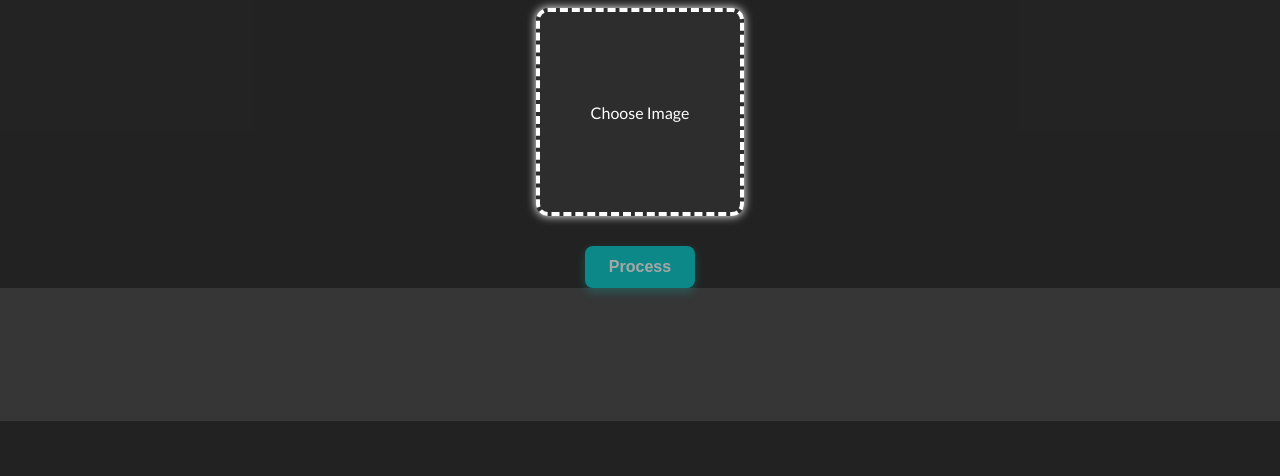
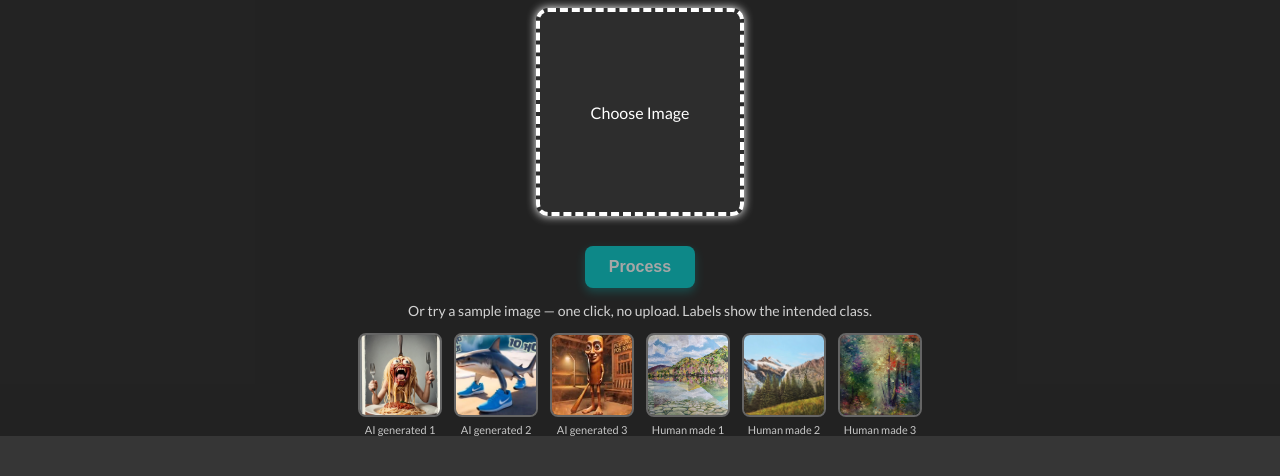
Before and after one commit to veriscool/AI-image-detection, a Flask app: page / in a window 1280 px wide. Shown: the part 379-855 px from the top of the page. Before the commit the page ends 800 px from the top, so only its background shows below. Run offline with Flask 3, Linux system fonts and the light colour scheme.

Commit message:
adding image sample feature to the website interface

```diff
--- a/webapp/app.py
+++ b/webapp/app.py
@@ -19,7 +19,7 @@ import sys
 from pathlib import Path
 
 import torch
-from flask import Flask, render_template, request, url_for
+from flask import Flask, render_template, request, send_from_directory, url_for
 from PIL import Image
 from werkzeug.utils import secure_filename
 
@@ -33,6 +33,16 @@ WEIGHTS = os.environ.get(
     "AI_DETECTOR_WEIGHTS", str(PROJECT_ROOT / "models" / "ai_image_detector.pth")
 )
 CONFIDENT_THRESHOLD = 0.75
+
+# One-click preset images for the homepage sample gallery. Optional: if this folder
+# isn't present (e.g. a fresh clone before the images are pushed), the gallery is
+# simply omitted from the page.
+SAMPLE_IMAGES_DIR = PROJECT_ROOT / "test images"
+SAMPLE_IMAGE_EXTENSIONS = {".jpg", ".jpeg", ".png", ".webp"}
+# Maps the "test images/<category>" folder name to the human-readable intended label
+# shown under its thumbnails. Falls back to the folder name (title-cased) for any
+# category that isn't one of these two.
+SAMPLE_CATEGORY_LABELS = {"fake": CLASS_NAMES[0], "real": CLASS_NAMES[1]}
 
 WEBAPP_DIR = Path(__file__).resolve().parent
 app = Flask(
@@ -55,9 +65,70 @@ def describe(ai_score: float, human_score: float) -> str:
     return f"This image {strength} human made."
 
 
+def predict(image: Image.Image) -> tuple[float, float]:
+    tensor = transform(image).unsqueeze(0)
+    with torch.no_grad():
+        probs = torch.softmax(model(tensor), dim=1).cpu().numpy().flatten()
+    return round(float(probs[0]), 5), round(float(probs[1]), 5)
+
+
+def list_sample_images() -> list[dict]:
+    """Preset images from ``test images/<category>/*`` for the one-click gallery.
+
+    Each thumbnail is labeled with its intended (ground-truth) class, taken from the
+    category folder it lives in (``fake`` -> "AI generated", ``real`` -> "Human made").
+    """
+    samples: list[dict] = []
+    if not SAMPLE_IMAGES_DIR.is_dir():
+        return samples
+
+    for category_dir in sorted(SAMPLE_IMAGES_DIR.iterdir()):
+        if not category_dir.is_dir():
+            continue
+        category_label = SAMPLE_CATEGORY_LABELS.get(
+            category_dir.name.lower(), category_dir.name.title()
+        )
+        image_paths = sorted(
+            p for p in category_dir.iterdir() if p.suffix.lower() in SAMPLE_IMAGE_EXTENSIONS
+        )
+        for i, path in enumerate(image_paths, start=1):
+            samples.append(
+                {
+                    "rel_path": f"{category_dir.name}/{path.name}",
+                    "label": f"{category_label} {i}",
+                }
+            )
+    return samples
+
+
 @app.route("/")
 def index():
-    return render_template("index.html")
+    return render_template("index.html", samples=list_sample_images())
+
+
+@app.route("/sample-images/<path:relpath>")
+def sample_image(relpath):
+    return send_from_directory(SAMPLE_IMAGES_DIR, relpath)
+
+
+@app.route("/result-sample")
+def result_sample():
+    relpath = request.args.get("path", "")
+    valid_paths = {s["rel_path"] for s in list_sample_images()}
+    if relpath not in valid_paths:
+        return "Unknown sample image", 404
+
+    image = Image.open(SAMPLE_IMAGES_DIR / relpath).convert("RGB")
+    ai_score, human_score = predict(image)
+
+    return render_template(
+        "result.html",
+        ai_score=ai_score,
+        human_score=human_score,
+        prediction=describe(ai_score, human_score),
+        class_names=CLASS_NAMES,
+        image_url=url_for("sample_image", relpath=relpath),
+    )
 
 
 @app.route("/result", methods=["POST"])
@@ -71,12 +142,7 @@ def result():
     file.save(save_path)
 
     image = Image.open(save_path).convert("RGB")
-    tensor = transform(image).unsqueeze(0)
-    with torch.no_grad():
-        probs = torch.softmax(model(tensor), dim=1).cpu().numpy().flatten()
-
-    ai_score = round(float(probs[0]), 5)
-    human_score = round(float(probs[1]), 5)
+    ai_score, human_score = predict(image)
 
     return render_template(
         "result.html",
--- a/webapp/static/css/style.css
+++ b/webapp/static/css/style.css
@@ -179,6 +179,56 @@ html, body {
   cursor: pointer;
 }
 
+.samples-container {
+  text-align: center;
+  margin: 10px auto 40px;
+}
+
+.samples-heading {
+  font-size: 14px;
+  color: rgba(255, 255, 255, 0.8);
+  margin-bottom: 14px;
+}
+
+.samples-grid {
+  display: flex;
+  flex-wrap: wrap;
+  justify-content: center;
+  gap: 16px;
+  max-width: 600px;
+  margin: 0 auto;
+  padding: 0 10px;
+}
+
+.sample-thumb {
+  width: 80px;
+  display: flex;
+  flex-direction: column;
+  align-items: center;
+  gap: 6px;
+  text-decoration: none;
+  color: rgba(255, 255, 255, 0.75);
+  font-size: 11px;
+}
+
+.sample-thumb img {
+  width: 80px;
+  height: 80px;
+  object-fit: cover;
+  border-radius: 8px;
+  border: 2px solid rgba(255, 255, 255, 0.3);
+  transition: 0.3s ease;
+}
+
+.sample-thumb:hover img {
+  border-color: #00ffff;
+  box-shadow: 0 0 12px #00ffff;
+}
+
+.sample-thumb:hover {
+  color: #00ffff;
+}
+
 .prediction-box {
   background-color: rgba(255, 255, 255, 0.1); /* semi-transparent white */
   border: 2px solid #00ffff; /* bright border (you can change color) */
--- a/webapp/templates/index.html
+++ b/webapp/templates/index.html
@@ -36,6 +36,20 @@
         </form>
     </div>
 
+    {% if samples %}
+    <div class="samples-container">
+        <p class="samples-heading">Or try a sample image &mdash; one click, no upload. Labels show the intended class.</p>
+        <div class="samples-grid">
+            {% for s in samples %}
+            <a class="sample-thumb" href="{{ url_for('result_sample', path=s.rel_path) }}">
+                <img src="{{ url_for('sample_image', relpath=s.rel_path) }}" alt="{{ s.label }}" loading="lazy">
+                <span>{{ s.label }}</span>
+            </a>
+            {% endfor %}
+        </div>
+    </div>
+    {% endif %}
+
     <script>
         function previewImage(event) {
             const input = event.target;
```
Also changed, not shown: test images/fake/1572.jpg (added), test images/fake/Screenshot 2025-05-05 092745.png (added), test images/fake/tung tung tung sahur.jpeg (added), test images/real/0zpn9hu4ex5a1.jpg (added), test images/real/1bt12jchev5a1.jpg (added), test images/real/3atmemz4dt5a1.jpg (added), 1 other file.
